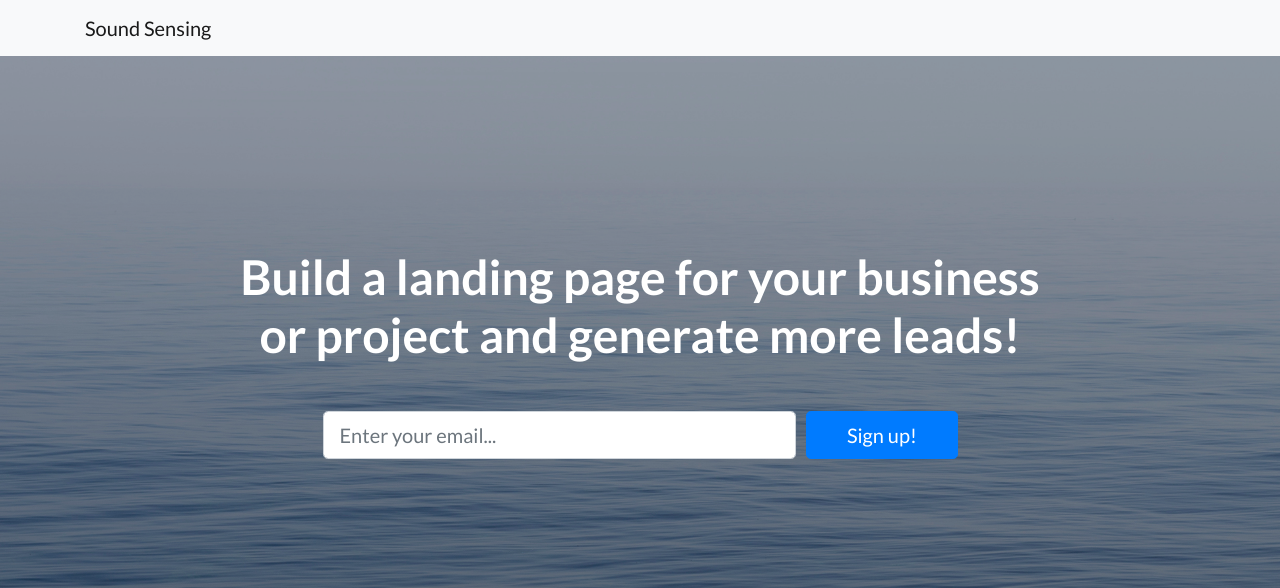
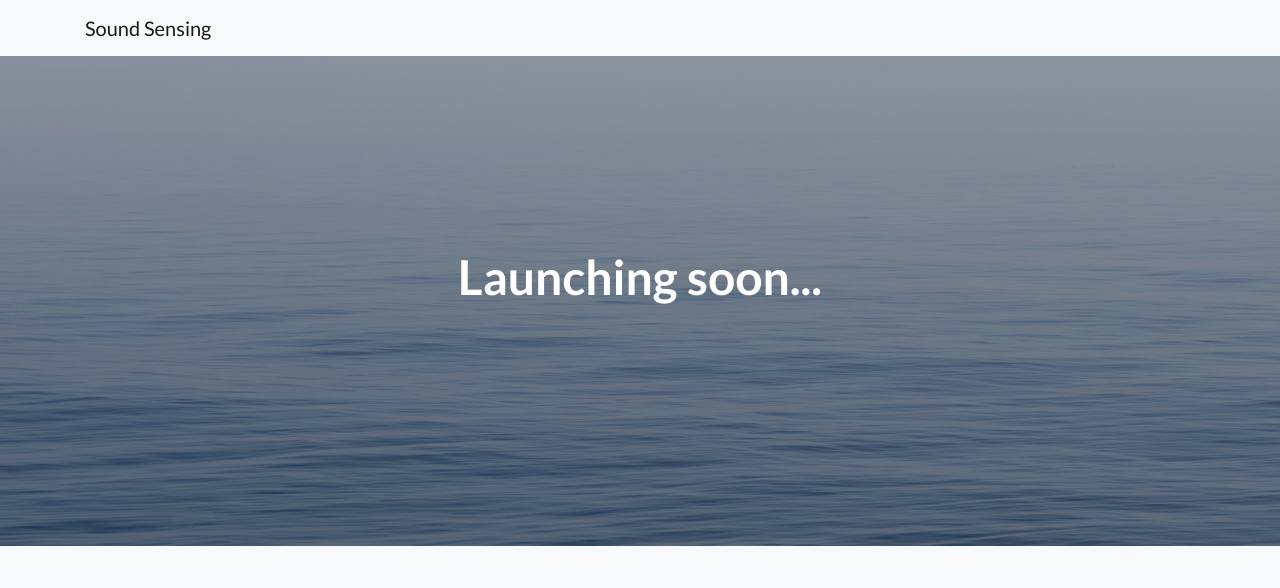
Before and after one commit to soundsensing/soundsensing-web, a website: page index.html in a window 1280 px wide. Shown: the top 588 px of the page. Drawn offline with Linux system fonts and the light colour scheme.

Commit message:
Launching message

```diff
--- a/index.html
+++ b/index.html
@@ -40,10 +40,11 @@
     <div class="container">
       <div class="row">
         <div class="col-xl-9 mx-auto">
-          <h1 class="mb-5">Build a landing page for your business or project and generate more leads!</h1>
+          <h1 class="mb-5">Launching soon...</h1>
         </div>
         <div class="col-md-10 col-lg-8 col-xl-7 mx-auto">
           <form>
+  <!-- Email signup
             <div class="form-row">
               <div class="col-12 col-md-9 mb-2 mb-md-0">
                 <input type="email" class="form-control form-control-lg" placeholder="Enter your email...">
@@ -51,6 +52,7 @@
               <div class="col-12 col-md-3">
                 <button type="submit" class="btn btn-block btn-lg btn-primary">Sign up!</button>
               </div>
+ -->
             </div>
           </form>
         </div>
```
